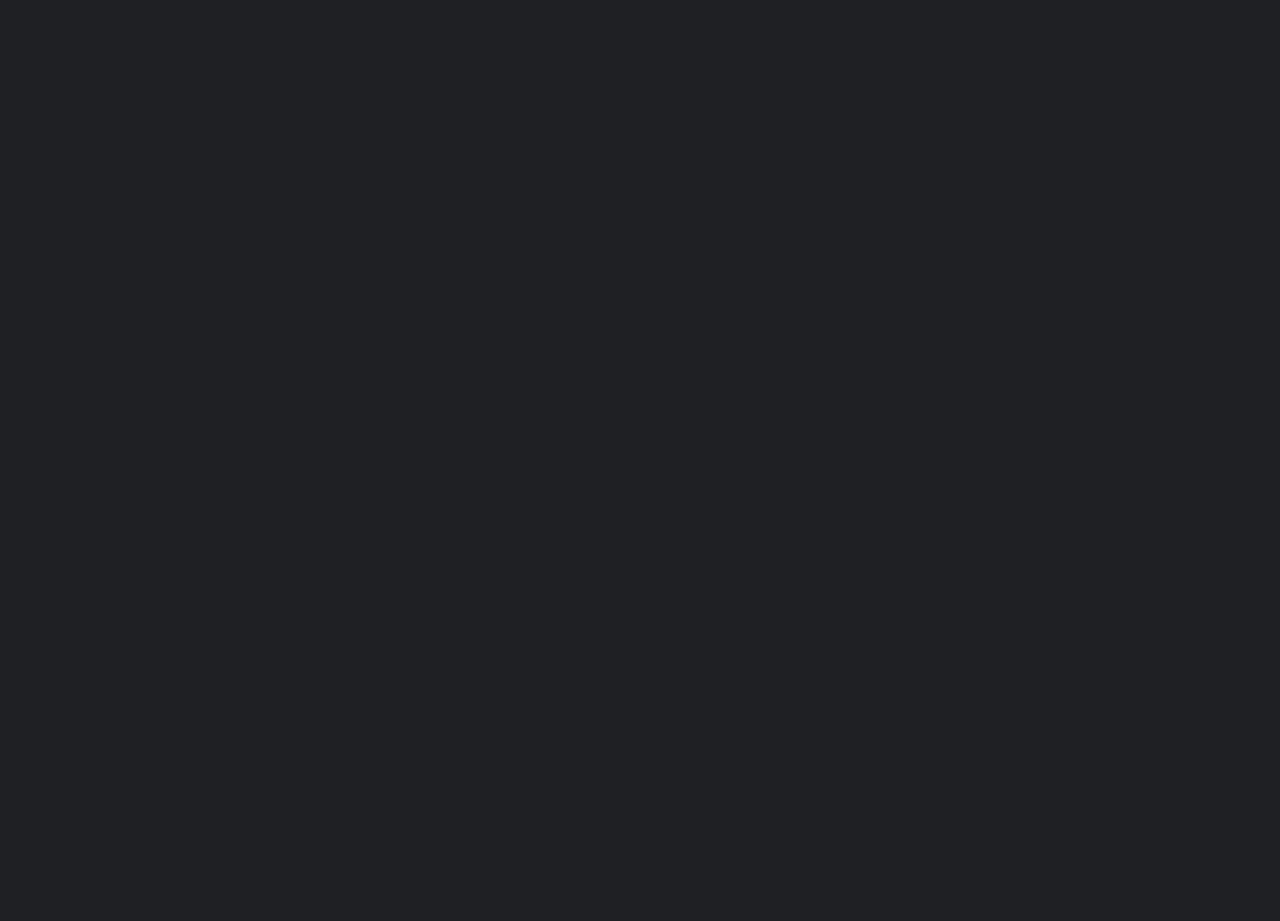
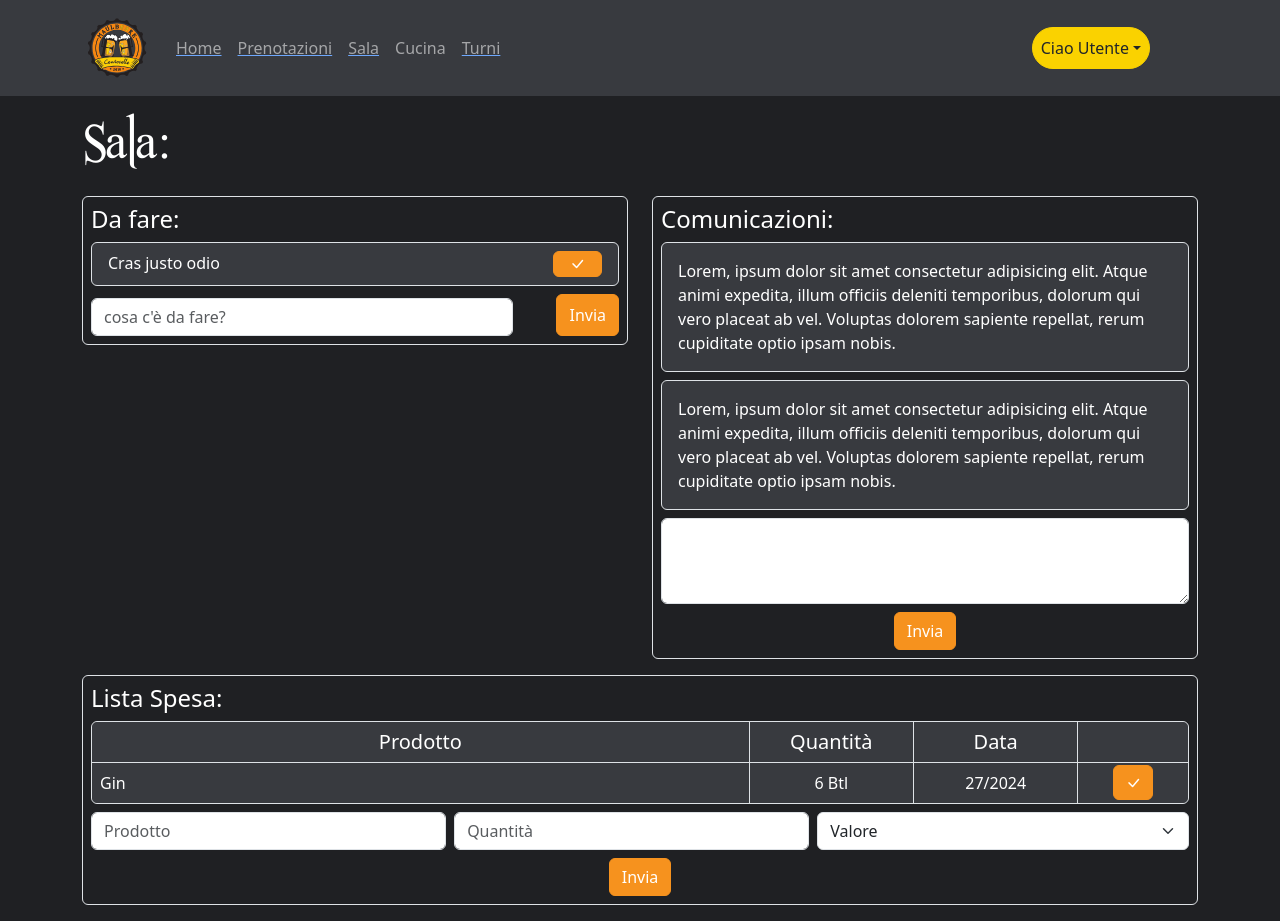
Before and after one commit to Zibu96/Capstone-Project---Maulbeere-IMP-Frontend, a React (Vite) app: page /sala in a window 1280 px wide. Before the commit this address had no page. Before the commit the page ends 800 px from the top, so only its background shows below. Built offline with nearby package versions, Linux system fonts and the light colour scheme.

Commit message:
add Sala page and components

```diff
--- a/assets/css/App.css
+++ b/assets/css/App.css
@@ -27,6 +27,27 @@
   width: 33%;
 }
 
+.btn-pos {
+  position: absolute;
+  bottom: 12px;
+  right: 10px;
+  width: 80px;
+  height: 80px;
+}
+
+.bg-home {
+  background-color: #f6921e;
+}
+
+@media screen and (max-width: 768px) {
+  .btn-pos {
+    position: absolute;
+    width: 90%;
+    height: 60px;
+    left: 50%;
+    transform: translateX(-50%);
+  }
+}
 .form-text {
   width: 80%;
 }
@@ -44,6 +65,14 @@
   width: 20%;
 }
 
+.waitstaff-list {
+  width: 80%;
+}
+
+.waitstaff-btn {
+  width: 20%;
+}
+
 /* MOIDIFICHE GENERALI */
 body {
   background-color: #1f2023;
@@ -52,6 +81,33 @@ body {
 .bgAll {
   background-color: #383a3f;
   color: white;
+}
+
+@font-face {
+  font-family: "Maulbeere-font";
+  src: url("../assets/fonts/romance fatal serif JC Fonts.ttf") format("truetype");
+  font-weight: normal;
+  font-style: normal;
+}
+@font-face {
+  font-family: "Maulbeere-font-two";
+  src: url("../assets/fonts/Juergen.ttf") format("truetype");
+  font-weight: normal;
+  font-style: normal;
+}
+h1 {
+  font-family: "Maulbeere-font", sans-serif;
+  font-size: 50px;
+}
+
+@media screen and (max-width: 768px) {
+  h1 {
+    font-family: "Maulbeere-font", sans-serif;
+    font-size: 35px;
+  }
+}
+.font {
+  font-family: "Maulbeere-font", sans-serif;
 }
 
 .btn-primary {
@@ -82,4 +138,35 @@ body {
 .btn-secondary:hover {
   background-color: #c7a700;
   border-color: #c7a700;
+}
+
+.btn-outline-primary {
+  border-color: #f6921e;
+  color: #f6921e;
+}
+
+.btn-primary-outline:hover {
+  background-color: #d87809;
+  border-color: #d87809;
+}
+
+.btn-primary-outline:focus {
+  background-color: #f6921e;
+  border-color: #f6921e;
+}
+
+.btn.active {
+  background-color: #f6921e !important;
+  border-color: #f6921e !important;
+}
+
+.btn:first-child:active,
+:not(.btn-check) + .btn:active {
+  background-color: #f6921e !important;
+  border-color: #f6921e !important;
+}
+
+.btn:hover {
+  background-color: #f6921e !important;
+  border-color: #f6921e !important;
 }/*# sourceMappingURL=App.css.map */
--- a/src/App.jsx
+++ b/src/App.jsx
@@ -7,6 +7,7 @@ import MyReservation from "./components/MyReservation";
 import MyProfile from "./components/MyProfile";
 import StaffManagment from "./components/StaffManagment";
 import WorkShift from "./components/WorkShift";
+import WaitStaff from "./components/WaitStaff";
 
 function App() {
   return (
@@ -19,6 +20,7 @@ function App() {
           <Route path="/profilo" element={<MyProfile />} />
           <Route path="/personale" element={<StaffManagment />} />
           <Route path="/turni" element={<WorkShift />} />
+          <Route path="/sala" element={<WaitStaff />} />
         </Routes>
       </BrowserRouter>
     </>
--- a/src/components/MyNavbar.jsx
+++ b/src/components/MyNavbar.jsx
@@ -44,7 +44,9 @@ const MyNavbar = () => {
             <Link to={"/prenotazioni"}>
               <Nav.Link href="#prenotazioni">Prenotazioni</Nav.Link>
             </Link>
-            <Nav.Link href="#sala">Sala</Nav.Link>
+            <Link to={"/sala"}>
+              <Nav.Link href="#sala">Sala</Nav.Link>
+            </Link>
             <Nav.Link href="#cucina">Cucina</Nav.Link>
             <Link to={"/turni"}>
               <Nav.Link href="#turni">Turni</Nav.Link>
--- /dev/null
+++ b/src/components/WaitStaff.jsx
@@ -0,0 +1,24 @@
+import { Container, Row } from "react-bootstrap";
+import MyNavbar from "./MyNavbar";
+import WaitStaffToDo from "./WaitStaffToDo";
+import WaitStaffComunication from "./WaitStaffComunication";
+import WaitStaffShoppingList from "./WaitStaffShoppingList";
+
+const WaitStaff = () => {
+  return (
+    <>
+      <MyNavbar />
+      <Container className="text-white">
+        <Row>
+          <div className="d-flex justify-content-between my-3">
+            <h1>Sala:</h1>
+          </div>
+          <WaitStaffToDo />
+          <WaitStaffComunication />
+          <WaitStaffShoppingList />
+        </Row>
+      </Container>
+    </>
+  );
+};
+export default WaitStaff;
--- /dev/null
+++ b/src/components/WaitStaffComunication.jsx
@@ -0,0 +1,34 @@
+import { Button, Col, Form } from "react-bootstrap";
+
+const WaitStaffComunication = () => {
+  return (
+    <Col sm={12} lg={6} className="text-white mb-3">
+      <div className="border rounded p-2">
+        <h4>Comunicazioni:</h4>
+        <div className="border rounded p-2 bgAll mb-2">
+          <p className="p-2 m-0">
+            Lorem, ipsum dolor sit amet consectetur adipisicing elit. Atque
+            animi expedita, illum officiis deleniti temporibus, dolorum qui vero
+            placeat ab vel. Voluptas dolorem sapiente repellat, rerum cupiditate
+            optio ipsam nobis.
+          </p>
+        </div>
+        <div className="border rounded p-2 bgAll">
+          <p className="p-2 m-0">
+            Lorem, ipsum dolor sit amet consectetur adipisicing elit. Atque
+            animi expedita, illum officiis deleniti temporibus, dolorum qui vero
+            placeat ab vel. Voluptas dolorem sapiente repellat, rerum cupiditate
+            optio ipsam nobis.
+          </p>
+        </div>
+        <Form className="mt-2 ">
+          <Form.Control as="textarea" rows={3} />
+          <div className="text-center mt-2">
+            <Button type="sumbit">Invia</Button>
+          </div>
+        </Form>
+      </div>
+    </Col>
+  );
+};
+export default WaitStaffComunication;
--- /dev/null
+++ b/src/components/WaitStaffShoppingList.jsx
@@ -0,0 +1,59 @@
+import { Button, Col, Form } from "react-bootstrap";
+
+const WaitStaffShoppingList = () => {
+  return (
+    <Col sm={12} className="text-white mb-3">
+      <div className="border rounded p-2">
+        <h4>Lista Spesa:</h4>
+        <div className="bgAll  border rounded">
+          <div className="bgAll d-flex rounded-top align-items-center">
+            <div className="ws-table-principal border-end text-center p-2">
+              <h5 className="m-0">Prodotto</h5>
+            </div>
+            <div className="ws-table-secondary border-end text-center p-2">
+              <h5 className="m-0">Quantità</h5>
+            </div>
+            <div className="ws-table-secondary border-end text-center p-2">
+              <h5 className="m-0">Data </h5>
+            </div>
+          </div>
+
+          {/* INSERIRE QUI IL MAP */}
+          <div className="bgAll d-flex border-top rounded-bottom align-items-center">
+            <div className="ws-table-principal border-end p-2">
+              <p className="m-0">Gin</p>
+            </div>
+            <div className="ws-table-secondary border-end text-center p-2">
+              <p className="m-0">6 Btl</p>
+            </div>
+            <div className="ws-table-secondary border-end text-center p-2">
+              <p className="m-0">27/2024</p>
+            </div>
+            <div className="ws-table-btn text-center ">
+              <Button className="rounded p-0 ws-btn">
+                <i className="bi bi-check-lg "></i>
+              </Button>
+            </div>
+          </div>
+        </div>
+
+        <Form className="mt-2 ">
+          <div className="d-flex gap-2">
+            <Form.Control type="text" placeholder="Prodotto" />
+            <Form.Control type="number" placeholder="Quantità" />
+            <Form.Select aria-label="Default select example">
+              <option>Valore</option>
+              <option value="1">Kg</option>
+              <option value="2">Cartoni</option>
+              <option value="3">Buste</option>
+            </Form.Select>
+          </div>
+          <div className="text-center mt-2">
+            <Button type="sumbit">Invia</Button>
+          </div>
+        </Form>
+      </div>
+    </Col>
+  );
+};
+export default WaitStaffShoppingList;
--- /dev/null
+++ b/src/components/WaitStaffToDo.jsx
@@ -0,0 +1,31 @@
+import { Button, Col, Form, ListGroup } from "react-bootstrap";
+
+const WaitStaffToDo = () => {
+  return (
+    <Col sm={12} lg={6} className="text-white mb-3">
+      <div className="border rounded p-2">
+        <h4>Da fare:</h4>
+
+        <ListGroup>
+          <ListGroup.Item className="bgAll rounded d-flex justify-content-between">
+            Cras justo odio
+            <Button className="waitstaff-btn p-0">
+              <i className="bi bi-check-lg "></i>
+            </Button>
+          </ListGroup.Item>
+
+          <Form className="mt-2 d-flex justify-content-between">
+            <Form.Control
+              size="md"
+              type="text"
+              placeholder="cosa c'è da fare?"
+              className="form-text"
+            />
+            <Button type="sumbit">Invia</Button>
+          </Form>
+        </ListGroup>
+      </div>
+    </Col>
+  );
+};
+export default WaitStaffToDo;
--- a/src/components/WorkShiftWidget.jsx
+++ b/src/components/WorkShiftWidget.jsx
@@ -46,7 +46,6 @@ const WorkShiftWidget = () => {
   return (
     <Col xs={12} md={6} className="text-white mb-3">
       <div className="border rounded p-2">
-        <div>
         <h4>Oggi lavora:</h4>
         <div className="d-flex bgAll  border rounded">
           <div className="text-center w-50 border-end">
@@ -69,7 +68,6 @@ const WorkShiftWidget = () => {
           </div>
         </div>
       </div>
-      </div>
     </Col>
   );
 };
--- a/src/style/App.scss
+++ b/src/style/App.scss
@@ -4,7 +4,7 @@
 @import "./partials/profilepage";
 @import "./partials/staffpage";
 @import "./partials/shiftpage";
-
+@import "./partials/waitstaffpage";
 /* MOIDIFICHE GENERALI */
 
 body {
@@ -62,12 +62,12 @@ $theme-colors: (
   border-color: darken($primary, 10%);
 }
 .btn-primary:focus {
-  background-color: $primary;
-  border-color: $primary;
+  background-color: darken($primary, 10%);
+  border-color: darken($primary, 10%);
 }
 .btn-primary:active {
-  background-color: $primary !important;
-  border-color: $primary !important;
+  background-color: darken($primary, 10%) !important;
+  border-color: darken($primary, 10%) !important;
 }
 
 .btn-secondary {
@@ -89,21 +89,21 @@ $theme-colors: (
   border-color: darken($primary, 10%);
 }
 .btn-primary-outline:focus {
-  background-color: $primary;
-  border-color: $primary;
+  background-color: darken($primary, 10%);
+  border-color: darken($primary, 10%);
 }
 .btn.active {
-  background-color: $primary !important;
-  border-color: $primary !important;
+  background-color: darken($primary, 10%) !important;
+  border-color: darken($primary, 10%) !important;
 }
 
 .btn:first-child:active,
 :not(.btn-check) + .btn:active {
-  background-color: $primary !important;
-  border-color: $primary !important;
+  background-color: darken($primary, 10%) !important;
+  border-color: darken($primary, 10%) !important;
 }
 
 .btn:hover {
-  background-color: $primary !important;
-  border-color: $primary !important;
+  background-color: darken($primary, 10%) !important;
+  border-color: darken($primary, 10%) !important;
 }
--- /dev/null
+++ b/src/style/partials/_waitstaffpage.scss
@@ -0,0 +1,41 @@
+.waitstaff-btn {
+  width: 10%;
+}
+
+.ws-table-principal {
+  width: 60%;
+}
+
+.ws-table-secondary {
+  width: 15%;
+}
+.ws-table-btn {
+  width: 10%;
+}
+
+@media screen and (max-width: 768px) {
+  .ws-table-principal {
+    width: 35%;
+  }
+}
+@media screen and (max-width: 768px) {
+  .ws-table-secondary {
+    width: 25%;
+  }
+}
+@media screen and (max-width: 768px) {
+  .ws-table-btn {
+    width: 15%;
+  }
+}
+
+.ws-btn {
+  width: 40px;
+  height: 35px;
+}
+@media screen and (max-width: 768px) {
+  .ws-btn {
+    width: 30px;
+    height: 27px;
+  }
+}
```
Also changed, not shown: 1 other file (tests, documents, lock files or other folders). Lines whose indentation alone changed are shown as unchanged.
